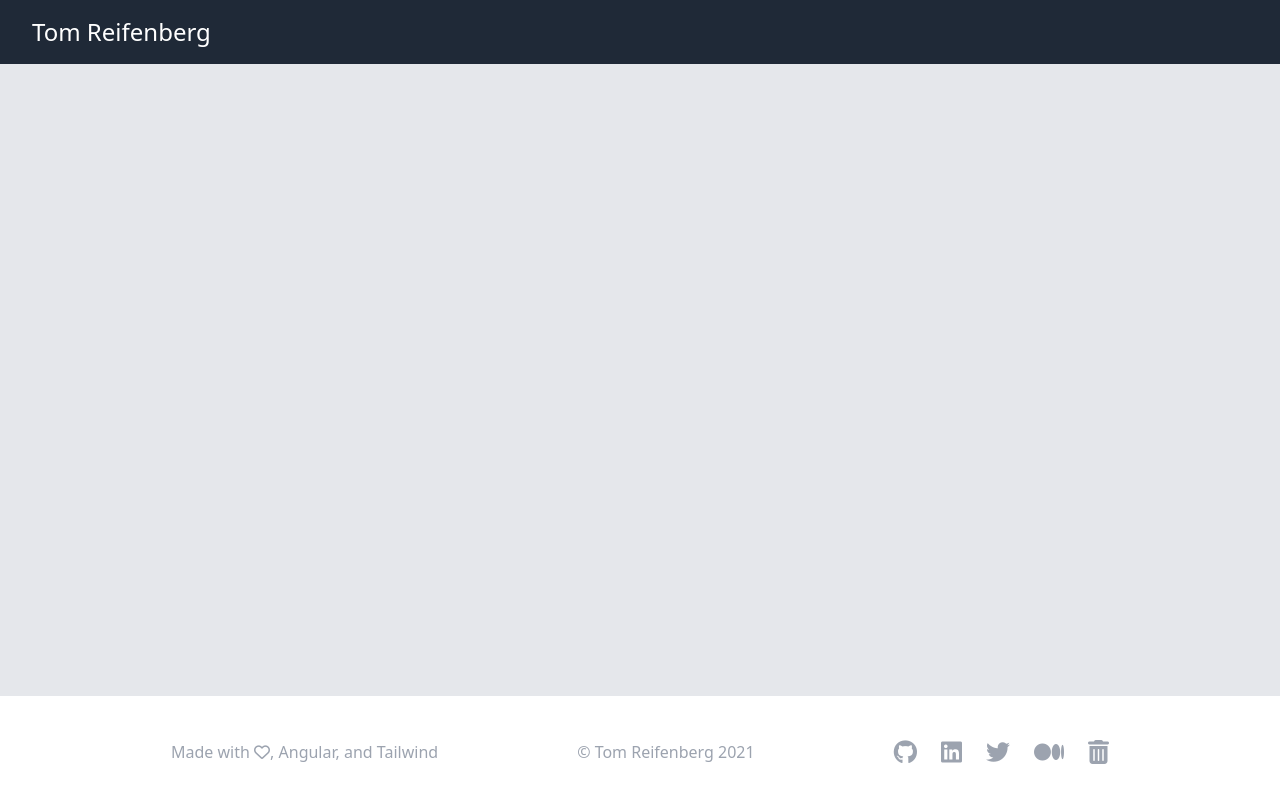
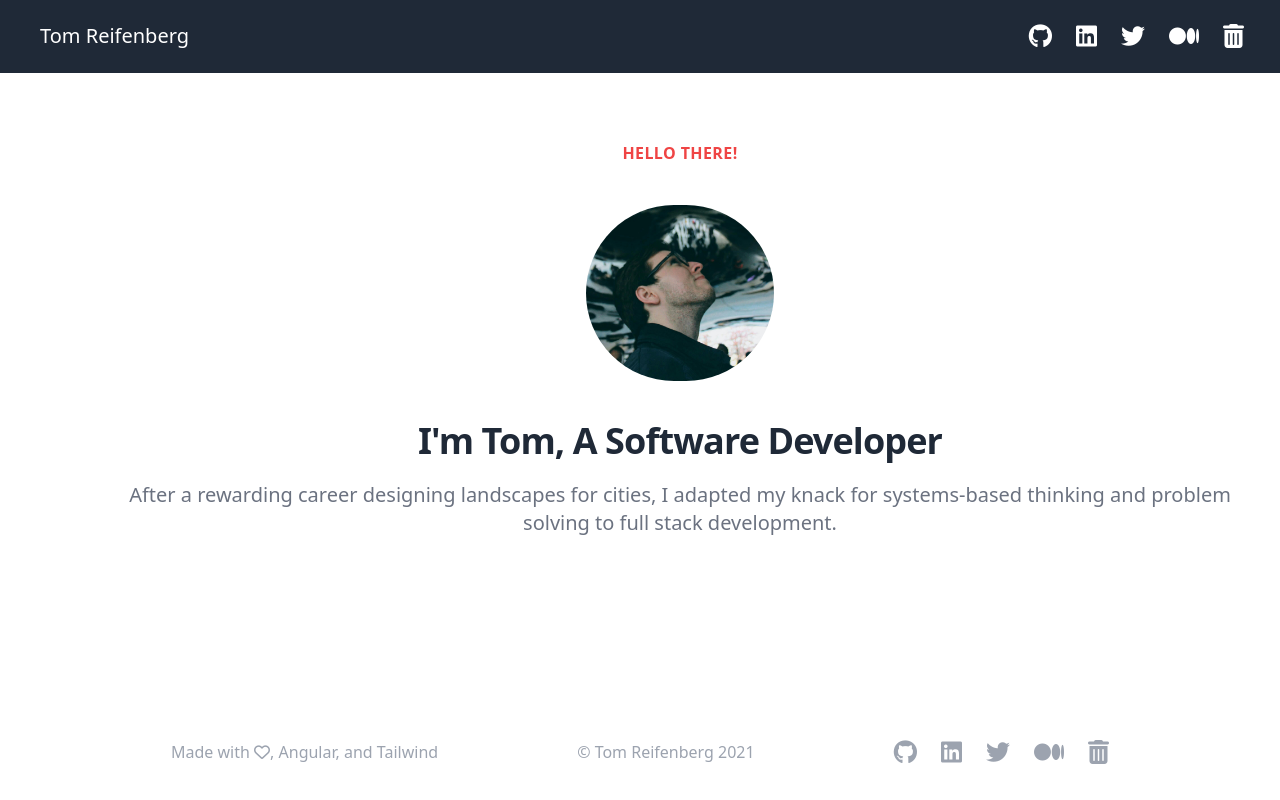
Before and after one commit to tomreifenberg/reifenberg-portfolio, an Angular app: page / in a window 1280 px wide. Built offline with nearby package versions, Linux system fonts and the light colour scheme.

Commit message:
Introductory Component In Progress

```diff
--- /dev/null
+++ b/src/app/about/about.component.html
@@ -0,0 +1,17 @@
+
+<div class="text-center mt-10 ml-20">
+    <h2 class="text-base text-red-500 font-semibold tracking-wide uppercase">
+        Hello There! <span><i [class]=""></i></span>
+      </h2>
+    <img class="inline-block align-middle mt-10 rounded-full h-44  leading-8" src="../assets/images/reifenberg-profile-pic.jpg" />
+
+    <p
+      class="mt-10 text-xl leading-8 font-bold tracking-tight text-gray-800 sm:text-4xl"
+    >
+      I'm Tom, A Software Developer
+    </p>
+
+    <p class="text-center max-w-m text-xl mt-5 text-gray-500 ">
+      After a rewarding career designing landscapes for cities, I adapted my knack for systems-based thinking and problem solving to full stack development.
+    </p>
+  </div>
--- /dev/null
+++ b/src/app/about/about.component.ts
@@ -0,0 +1,15 @@
+import { Component, OnInit } from '@angular/core';
+
+@Component({
+  selector: 'app-about',
+  templateUrl: './about.component.html',
+  styleUrls: ['./about.component.css']
+})
+export class AboutComponent implements OnInit {
+
+  constructor() { }
+
+  ngOnInit(): void {
+  }
+
+}
--- a/src/app/app.component.html
+++ b/src/app/app.component.html
@@ -1,5 +1,10 @@
 <div class="flex flex-col h-screen">
   <app-navbar></app-navbar>
-  <main class="p-4 flex-grow bg-gray-200"></main>
+  <main class="p-4 flex-grow">
+    <app-about></app-about>
+    <!-- <app-projects></app-projects> -->
+
+  </main>
+
 <app-footer></app-footer>
 </div>
--- a/src/app/app.module.ts
+++ b/src/app/app.module.ts
@@ -4,12 +4,16 @@ import { BrowserModule } from '@angular/platform-browser';
 import { AppComponent } from './app.component';
 import { FooterComponent } from './footer/footer.component';
 import { NavbarComponent } from './navbar/navbar.component';
+import { AboutComponent } from './about/about.component';
+import { ProjectsComponent } from './projects/projects.component';
 
 @NgModule({
   declarations: [
     AppComponent,
     FooterComponent,
-    NavbarComponent
+    NavbarComponent,
+    AboutComponent,
+    ProjectsComponent
   ],
   imports: [
     BrowserModule
--- a/src/app/footer/footer.component.html
+++ b/src/app/footer/footer.component.html
@@ -1,14 +1,14 @@
   <div class="mt-2 py-8 px-4 sm:px-6 lg:px-8 md:flex md:items-center md:justify-evenly">
-    <div class="flex space-x-6 md:order-2">
-      <a href="https://github.com/tomreifenberg" target="_blank" class="text-2xl text-gray-400 hover:text-gray-500"><i class="fa fa-github"></i></a>
-      <a href="https://www.linkedin.com/in/tomreifenberg/" target="_blank" class="text-2xl text-gray-400 hover:text-gray-500"><i class="fa fa-linkedin-square"></i></a>
-      <a href="https://twitter.com/kernel_panicked" target="_blank" class="text-2xl text-gray-400 hover:text-gray-500" title="Twitter" aria-label="Twitter"><i class="fa fa-twitter" aria-hidden="true"></i></a>
-      <a href="https://tomreifenberg.medium.com/" target="_blank" class="text-2xl text-gray-400 hover:text-gray-500" title="Medium" aria-label="Medium"><i class="fa fa-medium" aria-hidden="true"></i></a>
-      <a href="https://glitch.com/@tomreifenberg" target="_blank" class="text-2xl text-gray-400 hover:text-gray-500" title="Glitch" aria-label="Glitch"><i class="fa fa-trash" aria-hidden="true"></i></a>
+        <p class="mt-8 text-base text-gray-400 md:mt-0 md:order-1">Made with <a href="https://www.youtube.com/watch?v=KwdYUIQzu-o" target="_blank" class="mt-8 text-base text-gray-400 hover:text-red-500 md:mt-0 md:order-1 "><i class="fa fa-heart-o"></i></a>, <a href="https://angular.io/" target="_blank" class="mt-8 text-base text-gray-400 hover:text-red-500 md:mt-0 md:order-1 ">Angular</a>, and <a href="https://tailwindcss.com/" target="_blank" class="mt-8 text-base text-gray-400 hover:text-red-500 md:mt-0 md:order-1 ">Tailwind</a></p>
+        <p class="mt-8 text-base text-gray-400 md:mt-0 md:order-1">&copy; Tom Reifenberg {{ currentYear }} </p>
+           <div class="flex space-x-6 md:order-2">
+      <a href="https://github.com/tomreifenberg" target="_blank" class="text-2xl text-gray-400 hover:text-red-500"><i class="fa fa-github"></i></a>
+      <a href="https://www.linkedin.com/in/tomreifenberg/" target="_blank" class="text-2xl text-gray-400 hover:text-red-500"><i class="fa fa-linkedin-square"></i></a>
+      <a href="https://twitter.com/kernel_panicked" target="_blank" class="text-2xl text-gray-400 hover:text-red-500" title="Twitter" aria-label="Twitter"><i class="fa fa-twitter" aria-hidden="true"></i></a>
+      <a href="https://tomreifenberg.medium.com/" target="_blank" class="text-2xl text-gray-400 hover:text-red-500" title="Medium" aria-label="Medium"><i class="fa fa-medium" aria-hidden="true"></i></a>
+      <a href="https://glitch.com/@tomreifenberg" target="_blank" class="text-2xl text-gray-400 hover:text-red-500" title="Glitch" aria-label="Glitch"><i class="fa fa-trash" aria-hidden="true"></i></a>
+
 
     </div>
 
-        <p class="mt-8 text-base text-gray-400 md:mt-0 md:order-1">Made with <i class="fa fa-heart-o"></i>, <a href="https://angular.io/" target="_blank" class="mt-8 text-base text-gray-400 hover:text-gray-500 md:mt-0 md:order-1 ">Angular</a>, and <a href="https://tailwindcss.com/" target="_blank" class="mt-8 text-base text-gray-400 hover:text-gray-500 md:mt-0 md:order-1 ">Tailwind</a></p>
-        <p class="mt-8 text-base text-gray-400 md:mt-0 md:order-1">&copy; Tom Reifenberg {{ currentYear }} </p>
-
   </div>
--- a/src/app/navbar/navbar.component.html
+++ b/src/app/navbar/navbar.component.html
@@ -1,12 +1,41 @@
-<nav class="bg-gray-800">
-    <div class="max-w-7xl mx-auto px-2 sm:px-6 lg:px-8">
-      <div class="relative flex items-center justify-between h-16">
-        <div class="flex-1 flex items-center justify-center sm:items-stretch sm:justify-start">
-          <div class="flex-shrink-0 flex items-center">
-            <h1 class="text-white text-2xl">Tom Reifenberg</h1>
-          </div>
-        </div>
+<nav class="relative flex flex-wrap items-center justify-between px-2 py-3 bg-gray-800 mb-3">
+    <div class="container px-4 mx-auto flex flex-wrap items-center justify-between">
+      <div class="w-full relative flex justify-between lg:w-auto  px-4 lg:static lg:block lg:justify-start">
+        <a class="text-xl  leading-relaxed inline-block mr-4 py-2 whitespace-nowrap text-white" href="/">
+          Tom Reifenberg
+        </a>
+        <!-- <button class="cursor-pointer text-xl leading-none px-3 py-1 border border-solid border-transparent rounded bg-transparent block lg:hidden outline-none focus:outline-none" type="button">
+            <a href="https://github.com/tomreifenberg" target="_blank" class="text-2xl text-white hover:text-red-500"><i class="fa fa-bars"></i></a>
+        </button> -->
+      </div>
+      <div class="lg:flex flex-grow items-center" id="example-navbar-warning">
+        <ul class="flex flex-row md:flex-row list-none ml-auto">
+          <li class="nav-item">
+            <a class="px-3 py-2 flex items-center text-xs uppercase font-bold leading-snug text-white">
+                <a href="https://github.com/tomreifenberg" target="_blank" class="text-2xl text-white hover:text-red-500"><i class="fa fa-github"></i></a>
+
+            </a>
+          </li>
+          <li class="nav-item">
+            <a class="px-3 py-2 flex items-center text-xs uppercase font-bold leading-snug text-white" href="#pablo">
+                <a href="https://www.linkedin.com/in/tomreifenberg/" target="_blank" class="text-2xl text-white hover:text-red-500"><i class="fa fa-linkedin-square"></i></a>
+            </a>
+          </li>
+          <li class="nav-item">
+            <a class="px-3 py-2 flex items-center text-xs uppercase font-bold leading-snug text-white" href="#pablo">
+                <a href="https://twitter.com/kernel_panicked" target="_blank" class="text-2xl text-white hover:text-red-500" title="Twitter" aria-label="Twitter"><i class="fa fa-twitter" aria-hidden="true"></i></a>
+            </a>
+          </li>
+          <li class="nav-item">
+            <a class="px-3 py-2 flex items-center text-xs uppercase font-bold leading-snug text-white" href="#pablo">
+                <a href="https://tomreifenberg.medium.com/" target="_blank" class="text-2xl text-white hover:text-red-500" title="Medium" aria-label="Medium"><i class="fa fa-medium" aria-hidden="true"></i></a>
+            </a>
+          </li>
+          <li class="nav-item">
+            <a class="px-3 py-2 flex items-center text-xs uppercase font-bold leading-snug text-white" href="#pablo">
+                <a href="https://glitch.com/@tomreifenberg" target="_blank" class="text-2xl text-white hover:text-red-500" title="Glitch" aria-label="Glitch"><i class="fa fa-trash" aria-hidden="true"></i></a>
+            </a>
+          </li>
+        </ul>
       </div>
     </div>
-
-  </nav>
--- /dev/null
+++ b/src/app/projects/projects.component.html
@@ -0,0 +1 @@
+<p>projects works!</p>
--- /dev/null
+++ b/src/app/projects/projects.component.ts
@@ -0,0 +1,15 @@
+import { Component, OnInit } from '@angular/core';
+
+@Component({
+  selector: 'app-projects',
+  templateUrl: './projects.component.html',
+  styleUrls: ['./projects.component.css']
+})
+export class ProjectsComponent implements OnInit {
+
+  constructor() { }
+
+  ngOnInit(): void {
+  }
+
+}
--- a/src/styles.css
+++ b/src/styles.css
@@ -2,3 +2,5 @@
 @import "tailwindcss/base";
 @import "tailwindcss/components";
 @import "tailwindcss/utilities";
+
+@import url("https://fonts.googleapis.com/css?family=Roboto");
```
Also changed, not shown: src/app/about/about.component.css (added), src/app/projects/projects.component.css (added), 2 other files (tests, documents, lock files or other folders).
